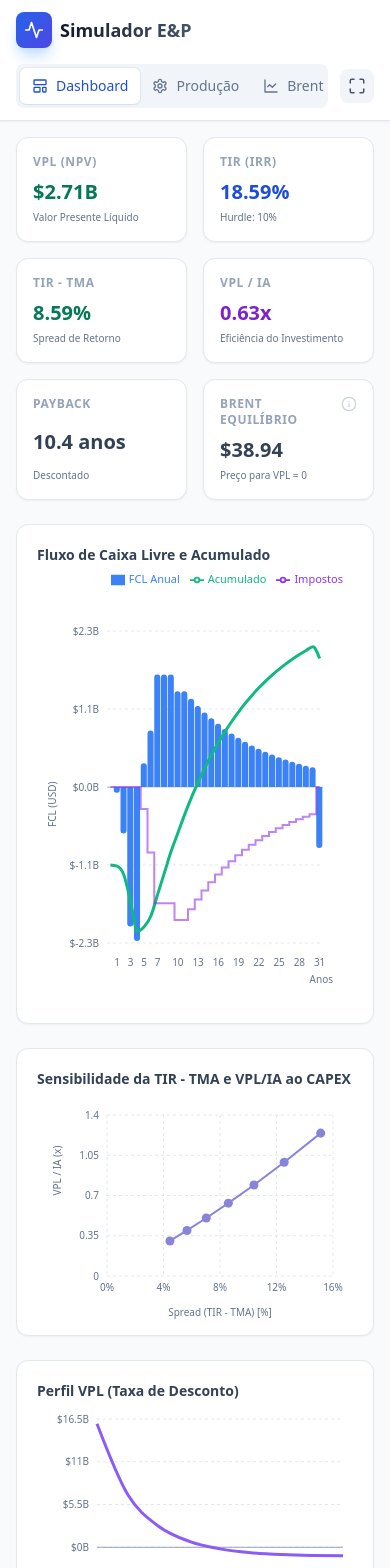
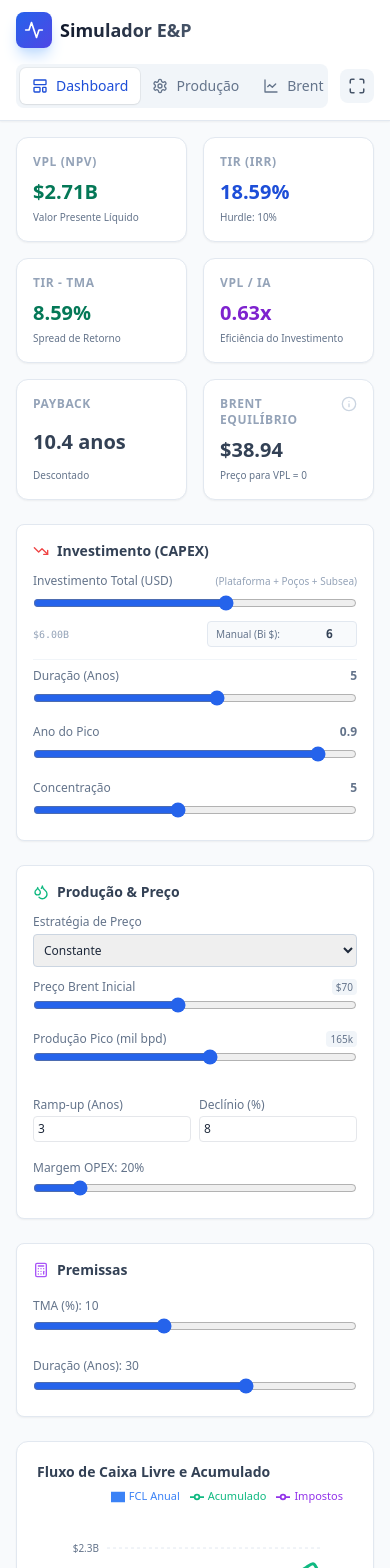
Before and after one commit to fmcima/simulador, a React (Vite) app: page / in a window 390 px wide. Shown: the top 1568 px of the page. Built offline with nearby package versions, Linux system fonts and the light colour scheme.

Commit message:
Refactor: Move controls above charts on mobile layout

```diff
--- a/src/App.jsx
+++ b/src/App.jsx
@@ -266,14 +266,14 @@ export default function App() {
 
                 {/* --- VIEW: SINGLE --- */}
                 {activeTab === 'single' && (
-                    <div className="flex flex-col lg:grid lg:grid-cols-12 gap-6">
-                        {/* INPUT FORM (Bottom on Mobile, Left on Desktop) */}
-                        <div className="order-2 lg:order-1 lg:col-span-3">
+                    <div className="grid grid-cols-1 lg:grid-cols-12 gap-6">
+                        {/* INPUT FORM (Top on Mobile, Left on Desktop) */}
+                        <div className="lg:col-span-3">
                             <ProjectInputForm params={projectA} setParams={setProjectA} label="Parâmetros do Projeto" />
                         </div>
 
-                        {/* CHARTS & ANALYTICS (Top on Mobile, Right on Desktop) */}
-                        <div className="order-1 lg:order-2 lg:col-span-9 space-y-6">
+                        {/* CHARTS & ANALYTICS (Bottom on Mobile, Right on Desktop) */}
+                        <div className="lg:col-span-9 space-y-6">
 
 
                             {/* Chart */}
@@ -390,9 +390,9 @@ export default function App() {
 
                 {/* --- VIEW: PRODUCTION CURVE --- */}
                 {activeTab === 'production' && (
-                    <div className="flex flex-col lg:grid lg:grid-cols-12 gap-6">
-                        {/* CONTROLS (Bottom on Mobile) */}
-                        <div className="order-2 lg:order-1 lg:col-span-4 space-y-6">
+                    <div className="grid grid-cols-1 lg:grid-cols-12 gap-6">
+                        {/* CONTROLS */}
+                        <div className="lg:col-span-4 space-y-6">
                             <div className="bg-white p-5 rounded-xl border border-slate-200 shadow-sm">
                                 <h2 className="text-lg font-bold text-slate-800 mb-4 flex items-center gap-2">
                                     <Settings className="w-5 h-5 text-blue-600" /> Parâmetros de Produção
@@ -469,8 +469,8 @@ export default function App() {
                             </div>
                         </div>
 
-                        {/* CHART (Top on Mobile) */}
-                        <div className="order-1 lg:order-2 lg:col-span-8 space-y-6">
+                        {/* CHART */}
+                        <div className="lg:col-span-8 space-y-6">
                             <div className="bg-white p-6 rounded-xl border border-slate-200 shadow-sm h-[500px]">
                                 <h3 className="text-lg font-bold text-slate-800 mb-2">Curva de Produção Estimada</h3>
                                 <p className="text-sm text-slate-500 mb-6">Perfil de produção anual em mil barris por dia (kbpd).</p>
@@ -497,9 +497,9 @@ export default function App() {
 
                 {/* --- VIEW: BRENT CURVE --- */}
                 {activeTab === 'brent' && (
-                    <div className="flex flex-col lg:grid lg:grid-cols-12 gap-6">
+                    <div className="grid grid-cols-1 lg:grid-cols-12 gap-6">
                         {/* CONTROLS */}
-                        <div className="order-2 lg:order-1 lg:col-span-4 space-y-6">
+                        <div className="lg:col-span-4 space-y-6">
                             <div className="bg-white p-5 rounded-xl border border-slate-200 shadow-sm">
                                 <h2 className="text-lg font-bold text-slate-800 mb-4 flex items-center gap-2">
                                     <TrendingUp className="w-5 h-5 text-blue-600" /> Cenários de Preço Brent
@@ -576,7 +576,7 @@ export default function App() {
                         </div>
 
                         {/* CHART */}
-                        <div className="order-1 lg:order-2 lg:col-span-8 space-y-6">
+                        <div className="lg:col-span-8 space-y-6">
                             <div className="bg-white p-6 rounded-xl border border-slate-200 shadow-sm h-[500px]">
                                 <h3 className="text-lg font-bold text-slate-800 mb-2">Projeção do Preço Brent (Nominal)</h3>
                                 <ResponsiveContainer width="100%" height="85%">
```
